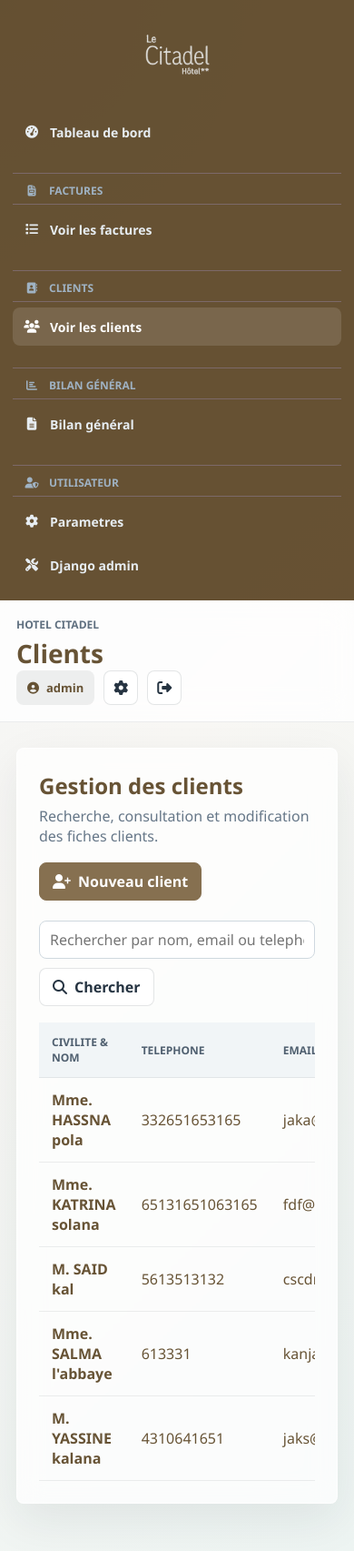
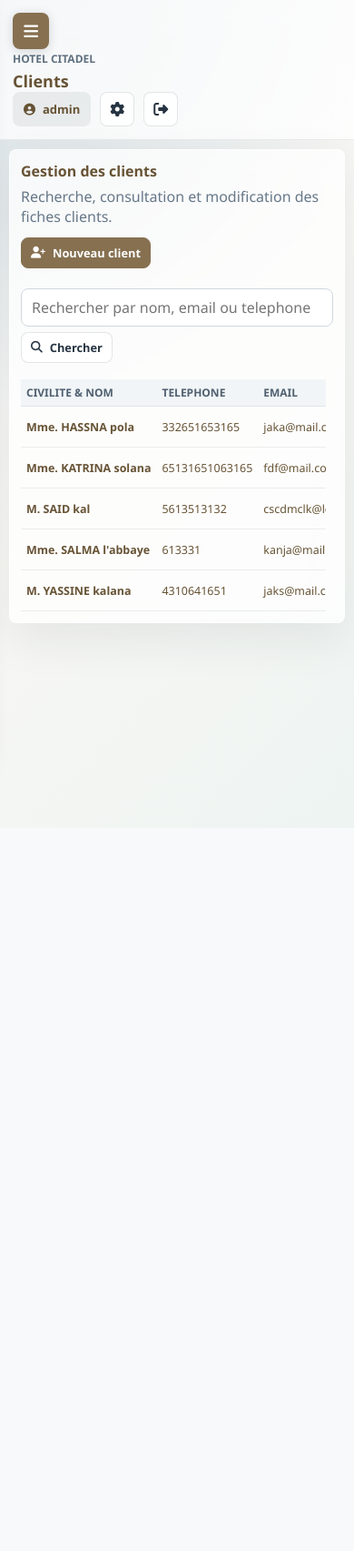
Before and after one commit to tahabikki/citadel_facture, a Django app: page /admin/clients/ in a window 390 px wide. Shown: the whole page at 91% size. After the commit the page ends 717 px from the top, so only its background shows below. Run offline with Django 4.2, Linux system fonts and the light colour scheme; a user stored in the database is signed in; data comes from the database, SQL or seed files in the repository.

Commit message:
feat: responsive UI with mobile sidebar, hover effects, better breakpoints

```diff
--- a/static/app.css
+++ b/static/app.css
@@ -36,6 +36,14 @@
   align-items: center;
   justify-content: center;
   margin-bottom: 18px;
+  position: relative;
+}
+
+.hc-brand a {
+  display: flex;
+  align-items: center;
+  justify-content: center;
+  text-decoration: none;
 }
 
 .hc-brand img {
@@ -77,6 +85,7 @@
   text-decoration: none;
   font-size: 14px;
   font-weight: 600;
+  transition: background 0.15s ease, color 0.15s ease;
 }
 
 .hc-nav-link i,
@@ -182,6 +191,16 @@
 .hc-btn {
   padding: 9px 14px;
   white-space: nowrap;
+  transition: background 0.15s ease, border-color 0.15s ease, color 0.15s ease, transform 0.1s ease;
+}
+
+.hc-btn:active {
+  transform: scale(0.97);
+}
+
+.hc-btn-primary:hover {
+  background: #765e42;
+  border-color: #765e42;
 }
 
 .hc-btn-primary {
@@ -222,6 +241,11 @@
   background: rgba(255, 255, 255, 0.72);
   box-shadow: 0 18px 50px rgba(31, 41, 51, 0.08);
   backdrop-filter: blur(14px);
+  transition: box-shadow 0.2s ease, transform 0.2s ease;
+}
+
+.hc-panel:hover {
+  box-shadow: 0 20px 56px rgba(31, 41, 51, 0.1);
 }
 
 .hc-panel {
@@ -261,6 +285,12 @@
   min-height: 132px;
   border-radius: 8px;
   padding: 22px;
+  transition: transform 0.2s ease, box-shadow 0.2s ease;
+}
+
+.hc-stat:hover {
+  transform: translateY(-2px);
+  box-shadow: 0 22px 60px rgba(31, 41, 51, 0.12);
 }
 
 .hc-stat span {
@@ -337,6 +367,14 @@
   font-size: 12px;
   text-transform: uppercase;
   background: rgba(238, 242, 245, 0.78);
+}
+
+.hc-table tbody tr {
+  transition: background 0.15s ease;
+}
+
+.hc-table tbody tr:hover {
+  background: rgba(134, 112, 80, 0.04);
 }
 
 .hc-table td span {
@@ -581,45 +619,315 @@
   margin-top: 20px;
 }
 
+/* === MOBILE MENU TOGGLE === */
+.hc-menu-toggle {
+  display: none;
+  position: fixed;
+  top: 14px;
+  left: 14px;
+  z-index: 100;
+  width: 40px;
+  height: 40px;
+  align-items: center;
+  justify-content: center;
+  border: none;
+  border-radius: 8px;
+  background: #867050;
+  color: #fff;
+  font-size: 18px;
+  cursor: pointer;
+  box-shadow: 0 2px 12px rgba(0,0,0,0.15);
+}
+
+.hc-sidebar-overlay {
+  display: none;
+  position: fixed;
+  inset: 0;
+  z-index: 50;
+  background: rgba(0,0,0,0.4);
+  backdrop-filter: blur(4px);
+  opacity: 0;
+  transition: opacity 0.25s ease;
+}
+
+.hc-sidebar-overlay.is-visible {
+  display: block;
+  opacity: 1;
+}
+
+.hc-sidebar-close {
+  display: none;
+  position: absolute;
+  top: 10px;
+  right: 10px;
+  width: 32px;
+  height: 32px;
+  align-items: center;
+  justify-content: center;
+  border: none;
+  border-radius: 6px;
+  background: rgba(255,255,255,0.15);
+  color: #fff;
+  font-size: 16px;
+  cursor: pointer;
+  transition: background 0.15s ease;
+}
+
+.hc-sidebar-close:hover {
+  background: rgba(255,255,255,0.25);
+}
+
+.hc-brand {
+  position: relative;
+}
+
+/* === RESPONSIVE === */
+@media (max-width: 1200px) {
+  .hc-stats-grid {
+    grid-template-columns: repeat(auto-fill, minmax(140px, 1fr)) !important;
+  }
+
+  .hc-content {
+    padding: 20px;
+  }
+}
+
+@media (max-width: 1024px) {
+  .hc-form-grid {
+    grid-template-columns: repeat(2, 1fr);
+  }
+  .hc-table { font-size: 0.85rem; }
+  .hc-table th,
+  .hc-table td { padding: 10px 10px; }
+  .hc-filterbar input { flex: 1 1 200px; }
+  .hc-filterbar select { flex: 0 0 170px; }
+}
+
+@media (max-width: 1100px) {
+  .hc-stats-grid[style*="repeat(7"] {
+    grid-template-columns: repeat(auto-fill, minmax(130px, 1fr)) !important;
+  }
+}
+
 @media (max-width: 920px) {
+  .hc-menu-toggle { display: flex; }
+  .hc-sidebar-close { display: flex; }
+
   .hc-admin {
     grid-template-columns: 1fr;
   }
 
   .hc-sidebar {
-    position: static;
-    height: auto;
+    position: fixed;
+    top: 0;
+    left: -300px;
+    z-index: 60;
+    width: 280px;
+    height: 100vh;
+    transition: left 0.3s ease;
+    box-shadow: 4px 0 24px rgba(0,0,0,0.15);
+  }
+
+  .hc-sidebar.is-open {
+    left: 0;
   }
 
   .hc-topbar {
     position: static;
     align-items: flex-start;
     flex-direction: column;
+    min-height: 70px;
+    padding-top: 14px;
+    padding-bottom: 14px;
   }
 
-  .hc-content,
-  .hc-topbar {
-    padding-left: 18px;
-    padding-right: 18px;
+  .hc-topbar h1 {
+    font-size: 22px;
+  }
+
+  .hc-content {
+    padding: 14px;
+  }
+
+  .hc-panel {
+    padding: 16px;
+  }
+
+  .hc-panel + .hc-panel {
+    margin-top: 14px;
+  }
+
+  .hc-panel-head {
+    flex-direction: column;
+    gap: 12px;
   }
 
   .hc-stats-grid,
-  .hc-two-col,
+  .hc-two-col {
+    grid-template-columns: repeat(2, 1fr) !important;
+    gap: 10px;
+    margin-bottom: 14px;
+  }
+
   .hc-form-grid {
     grid-template-columns: 1fr;
   }
 
-  .hc-panel-head {
-    flex-direction: column;
+  .hc-pagination {
+    grid-template-columns: 1fr;
+    text-align: center;
   }
 
-  .hc-pagination {
+  .hc-filterbar input { flex: 1 1 100%; }
+  .hc-filterbar select { flex: 1 1 100%; }
+
+  .hc-table-wrap {
+    margin: 0 -8px;
+    padding: 0 8px;
+  }
+
+  .hc-table th,
+  .hc-table td {
+    padding: 8px 8px;
+    white-space: nowrap;
+  }
+
+  .hc-actions {
+    width: auto;
+  }
+
+  .hc-form-panel {
+    max-width: 100%;
+  }
+
+  .hc-modal-grid,
+  .hc-grid-3,
+  .hc-checkbox-grid {
     grid-template-columns: 1fr;
   }
 
-  .hc-modal-grid,
-  .hc-grid-3 {
-    grid-template-columns: 1fr;
+  .hc-topbar h1 {
+    font-size: 20px;
+  }
+
+  .hc-stat {
+    padding: 14px 10px;
+    min-height: auto;
+  }
+
+  .hc-stat strong {
+    font-size: 22px;
+    margin-top: 8px;
+  }
+
+  .hc-stat span {
+    width: 34px;
+    height: 34px;
+    font-size: 14px;
+  }
+
+  .hc-invoice-preview {
+    padding: 18px;
+    min-height: auto;
+  }
+
+  .hc-invoice-meta {
+    flex-direction: column;
+    gap: 10px;
+  }
+
+  .hc-col-toggles {
+    gap: 4px;
+  }
+
+  /* Dashboard 3-column tables stack on tablet */
+  div[style*="grid-template-columns:repeat(3"] {
+    grid-template-columns: 1fr !important;
+  }
+}
+
+@media (max-width: 600px) {
+  .hc-stats-grid {
+    grid-template-columns: repeat(2, 1fr) !important;
+    gap: 8px;
+  }
+
+  .hc-stats-grid[style*="repeat(7"] {
+    grid-template-columns: repeat(2, 1fr) !important;
+  }
+
+  .hc-two-col {
+    grid-template-columns: 1fr !important;
+  }
+}
+
+@media (max-width: 520px) {
+  .hc-content {
+    padding: 10px;
+  }
+
+  .hc-panel {
+    padding: 12px;
+  }
+
+  .hc-topbar {
+    padding-left: 14px;
+    padding-right: 14px;
+    padding-top: 56px;
+    min-height: 96px;
+  }
+
+  .hc-topbar h1 {
+    font-size: 18px;
+  }
+
+  .hc-stat strong {
+    font-size: 18px;
+  }
+
+  .hc-stat p {
+    font-size: 10px;
+  }
+
+  .hc-table {
+    font-size: 0.78rem;
+  }
+
+  .hc-table th,
+  .hc-table td {
+    padding: 6px 6px;
+  }
+
+  .hc-badge {
+    font-size: 10px;
+    min-height: 22px;
+    padding: 2px 8px;
+  }
+
+  .hc-btn {
+    font-size: 0.8rem;
+    padding: 7px 10px;
+    min-height: 34px;
+  }
+
+  .hc-field input,
+  .hc-field select,
+  .hc-field textarea {
+    min-height: 36px;
+    padding: 7px 9px;
+    font-size: 14px;
+  }
+
+  .hc-filterbar {
+    gap: 6px;
+  }
+
+  .hc-panel-head h2 {
+    font-size: 1rem;
+  }
+
+  .hc-stats-grid {
+    gap: 8px;
   }
 }
 
--- a/static/app.js
+++ b/static/app.js
@@ -65,4 +65,35 @@
       }
     });
   }
+
+  // Mobile sidebar toggle
+  var sidebar = document.getElementById('sidebar');
+  var overlay = document.getElementById('sidebar-overlay');
+  var menuToggle = document.getElementById('menu-toggle');
+  var sidebarClose = document.getElementById('sidebar-close');
+
+  function openSidebar() {
+    sidebar.classList.add('is-open');
+    if (overlay) overlay.classList.add('is-visible');
+    document.body.style.overflow = 'hidden';
+  }
+
+  function closeSidebar() {
+    sidebar.classList.remove('is-open');
+    if (overlay) overlay.classList.remove('is-visible');
+    document.body.style.overflow = '';
+  }
+
+  if (menuToggle) menuToggle.addEventListener('click', openSidebar);
+  if (sidebarClose) sidebarClose.addEventListener('click', closeSidebar);
+  if (overlay) overlay.addEventListener('click', closeSidebar);
+
+  // Close sidebar on window resize (if goes desktop)
+  window.addEventListener('resize', function () {
+    if (window.innerWidth > 920 && sidebar) {
+      sidebar.classList.remove('is-open');
+      if (overlay) overlay.classList.remove('is-visible');
+      document.body.style.overflow = '';
+    }
+  });
 })();
--- a/templates/base.html
+++ b/templates/base.html
@@ -6,14 +6,17 @@
   <meta name="viewport" content="width=device-width, initial-scale=1.0">
   <title>{% block title %}Hotel Citadel Admin{% endblock %}</title>
   <link rel="stylesheet" href="https://cdnjs.cloudflare.com/ajax/libs/font-awesome/6.4.0/css/all.min.css">
-  <link rel="stylesheet" href="{% static 'app.css' %}?v=11">
+  <link rel="stylesheet" href="{% static 'app.css' %}?v=12">
 </head>
 <body class="hc-admin-body">
-  <div class="hc-admin">
-    <aside class="hc-sidebar" aria-label="Navigation principale">
-      <a href="{% url 'dashboard' %}" class="hc-brand">
-        <img src="{% static 'assets/white_logo.png' %}" alt="Hotel Citadel">
-      </a>
+  <div class="hc-admin" id="hc-admin">
+    <div class="hc-sidebar-overlay" id="sidebar-overlay"></div>
+    <button class="hc-menu-toggle" id="menu-toggle" aria-label="Menu"><i class="fas fa-bars"></i></button>
+    <aside class="hc-sidebar" id="sidebar" aria-label="Navigation principale">
+      <div class="hc-brand">
+        <a href="{% url 'dashboard' %}"><img src="{% static 'assets/white_logo.png' %}" alt="Hotel Citadel"></a>
+        <button class="hc-sidebar-close" id="sidebar-close" aria-label="Fermer le menu"><i class="fas fa-xmark"></i></button>
+      </div>
 
       <nav class="hc-nav">
         <a href="{% url 'dashboard' %}" class="hc-nav-link {% if request.resolver_match.url_name == 'dashboard' %}is-active{% endif %}">
@@ -84,6 +87,6 @@
       </main>
     </div>
   </div>
-  <script src="{% static 'app.js' %}?v=5"></script>
+  <script src="{% static 'app.js' %}?v=6"></script>
 </body>
 </html>
```
